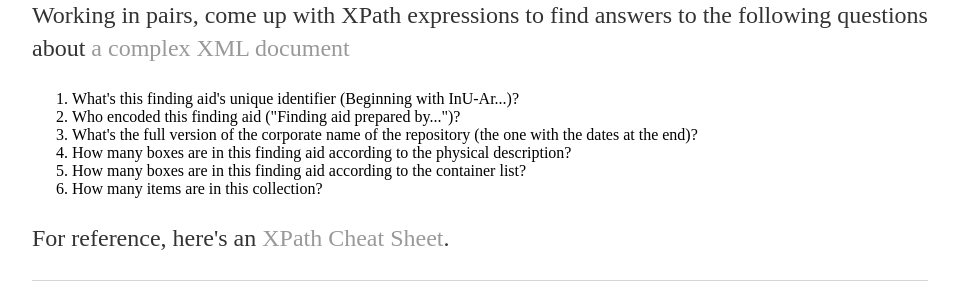
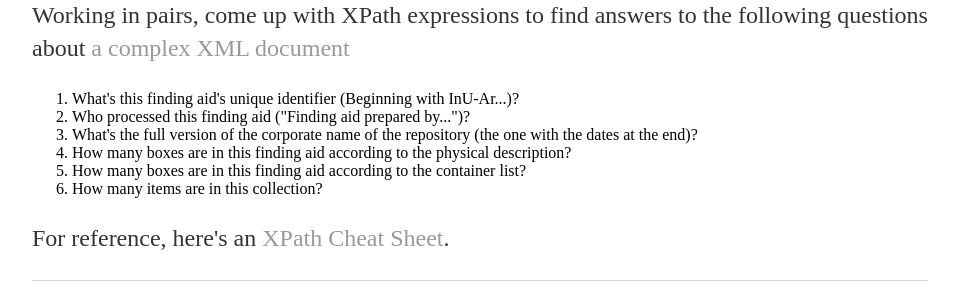
Before and after one commit to nhomenda/nhomenda.github.io, a Jekyll site: the page built from Z603/xpath.html, in a window 1280 px wide. Shown: the part 325-625 px from the top of the page, without its empty margins (160-1118 px from the left). Built offline with Jekyll 4.4.1, drawn with Linux system fonts in a browser that asks for light colours.

Commit message:
Update xpath.html

```diff
--- a/Z603/xpath.html
+++ b/Z603/xpath.html
@@ -11,7 +11,7 @@ date: 2019-03-21
   <p>Working in pairs, come up with XPath expressions to find answers to the following questions about <a href="http://purl.dlib.indiana.edu/iudl/findingaids/archives/encodedtext/InU-Ar-VAD7971">a complex XML document</a>
 <ol>
 <li>What's this finding aid's unique identifier (Beginning with InU-Ar...)?</li>
-<li>Who encoded this finding aid ("Finding aid prepared by...")?</li>
+<li>Who processed this finding aid ("Finding aid prepared by...")?</li>
 <li>What's the full version of the corporate name of the repository (the one with the dates at the end)?</li>
 <li>How many boxes are in this finding aid according to the physical description?</li>
 <li>How many boxes are in this finding aid according to the container list?</li>
```
